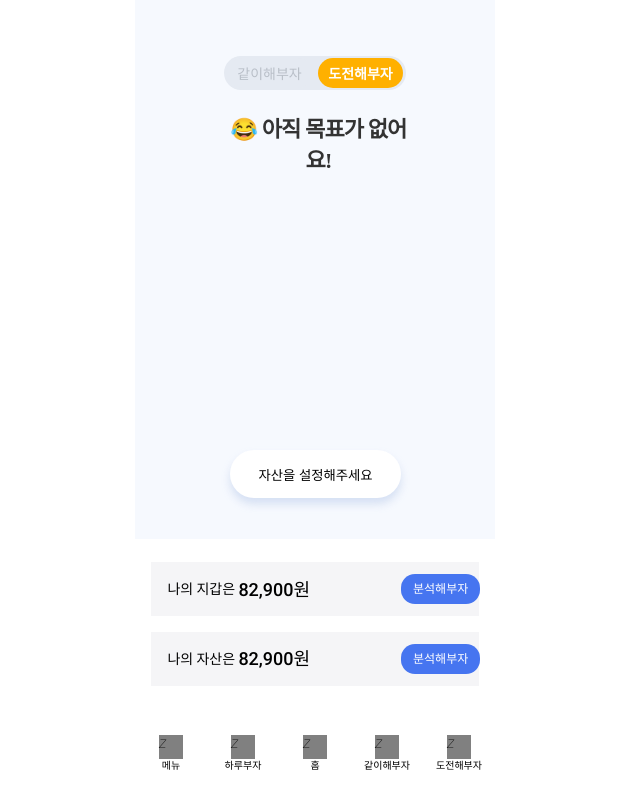
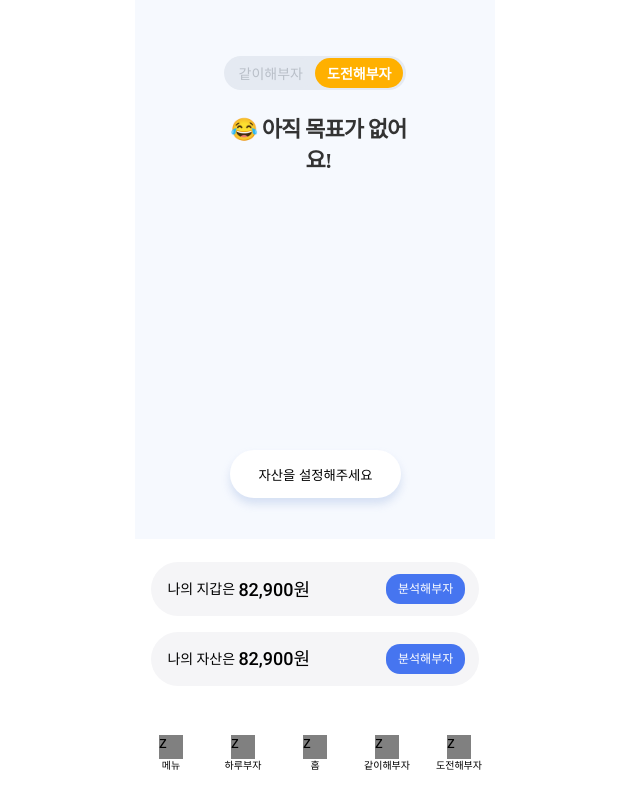
Before and after one commit to Jcurver/moabuzaFE, a React (Create React App) app: page / in a window 1280 px wide. Shown: the whole page, without its empty margins (325-965 px from the left). Built offline with nearby package versions, Linux system fonts and the light colour scheme.

Commit message:
[FIX]mainpageCSS5

```diff
--- a/src/assets/fonts/font.css
+++ b/src/assets/fonts/font.css
@@ -1,40 +1,40 @@
 @font-face {
-  font-family: 'Nato-Sans KR';
+  font-family: 'NotoSansKR-Black';
   src: url('./NotoSansKR-Black.woff') format('woff');
   font-weight: 400;
   font-display: swap;
 }
 @font-face {
-  font-family: 'Nato-Sans KR';
+  font-family: 'NotoSansKR-Bold';
   src: url('./NotoSansKR-Bold.woff') format('woff');
   font-weight: 400;
   font-display: swap;
 }
 @font-face {
-  font-family: 'Nato-Sans KR';
+  font-family: 'NotoSansKR-DemiLight';
   src: url('./NotoSansKR-DemiLight.woff') format('woff');
   font-weight: 400;
   font-display: swap;
 }
 @font-face {
-  font-family: 'Nato-Sans KR';
+  font-family: 'NotoSansKR-Light';
   src: url('./NotoSansKR-Light.woff') format('woff');
   font-weight: 400;
   font-display: swap;
 }@font-face {
-  font-family: 'Nato-Sans KR';
+  font-family: 'NotoSansKR-Medium';
   src: url('./NotoSansKR-Medium.woff') format('woff');
   font-weight: 400;
   font-display: swap;
 }
 @font-face {
-  font-family: 'Nato-Sans KR';
+  font-family: 'NotoSansKR-Regular';
   src: url('./NotoSansKR-Regular.woff') format('woff');
   font-weight: 400;
   font-display: swap;
 }
 @font-face {
-  font-family: 'Nato-Sans KR';
+  font-family: 'NotoSansKR-Thin';
   src: url('./NotoSansKR-Thin.woff') format('woff');
   font-weight: 400;
   font-display: swap;
--- a/src/pages/MainPage.js
+++ b/src/pages/MainPage.js
@@ -71,13 +71,14 @@ const Toggle = styled.div`
   left: 89px;
   top: 56px;
   background-color: #e5eaf2;
+
   padding: 2px 2.55px;
   display: flex;
   justify-content: space-between;
 `
 
 const RightBtn = styled.button`
-  width: 86px;
+  width: 92px;
   height: 30px;
   background-color: ${(props) => (props.bgcolor ? '#FFB000' : '#e5eaf2;')};
   font-weight: ${(props) => (props.bgcolor ? 'bold' : '400')};
@@ -85,11 +86,11 @@ const RightBtn = styled.button`
   font-size: 14px;
   border-radius: 20px;
   border: none;
-  margin-left: 5px;
+
 `
 
 const LeftBtn = styled.button`
-  width: 86px;
+  width: 92px;
   height: 30px;
   font-size: 14px;
   background-color: ${(props) => (props.bgcolor ? ' #e5eaf2;' : '#FFB000')};
@@ -161,6 +162,8 @@ const BottomLine = styled.div`
   width: 91.1%;
   height: 6.7vh;
   background: #f5f5f7;
+
+  border-radius: 40px;
   margin: 8px;
 `
 const MyWallet = styled.span`
@@ -195,7 +198,7 @@ const ChartBtn = styled.button`
   color: white;
   background: #4675f0;
   border-radius: 14px;
-  margin-left: 250px;
+  margin-left: 235px;
 `
 
 export default MainPage
--- a/src/styles/GlobalStyle.js
+++ b/src/styles/GlobalStyle.js
@@ -77,14 +77,14 @@ const GlobalStyle = createGlobalStyle`
     }
     body {
       height: 100vh;
-      height: calc(var(--vh, 1vh) * 100);
+      /* height: calc(var(--vh, 1vh) * 100); */
       overflow: hidden;
       min-height: 100vh;
       height: -webkit-fill-available;
       min-height: -webkit-fill-available;
       margin: 0px;
       padding: 0px;
-      font-family: 'Nato-Sans KR','Roboto', sans-serif;
+      font-family: 'Nato-Sans KR', sans-serif;
     }
 
 `
```
